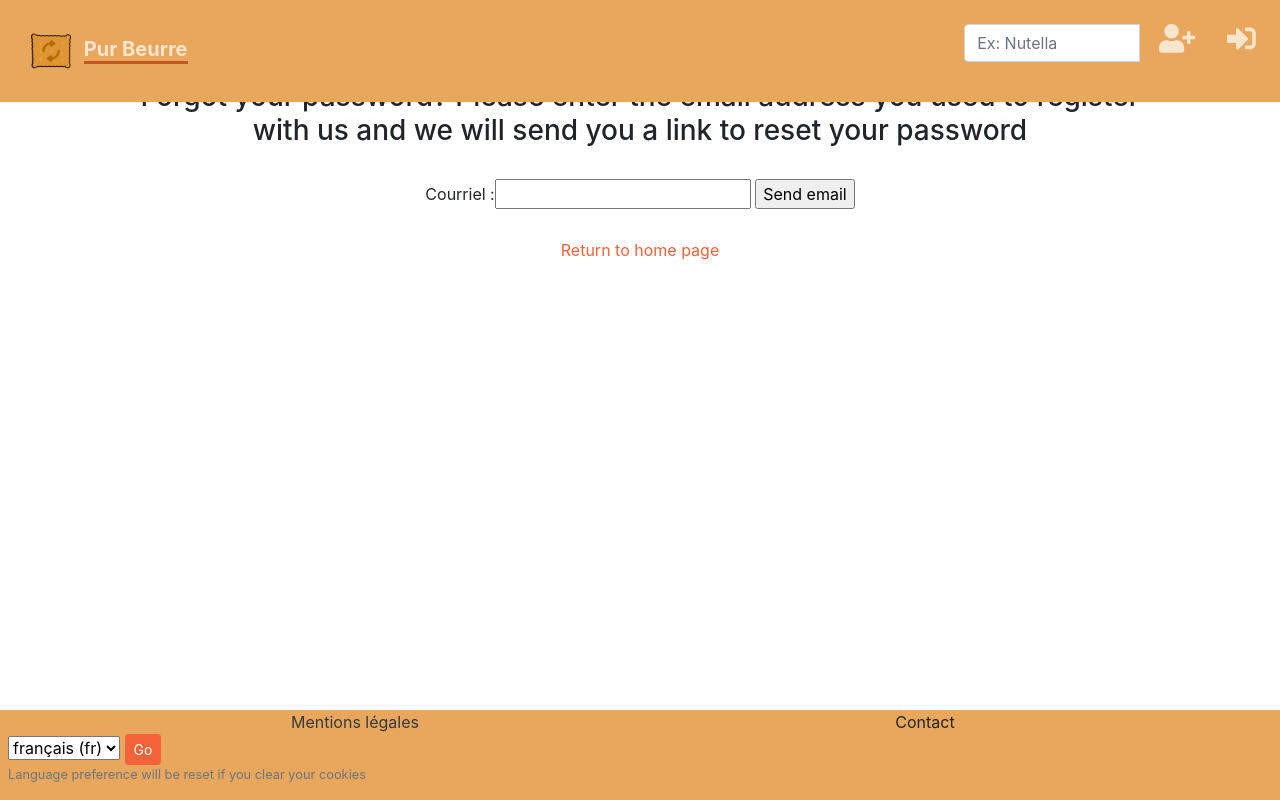
After one commit to gaetangr/P11_ameliorer_projet, a Django app: page /reset_password/ in a window 1280 px wide. The commit adds this page. Run offline with Django 3.2, Linux system fonts and the light colour scheme; some libraries are stand-ins or nearby versions.

Commit message:
Add password reset logic
Add feature to allow users to get a email with a secure token if they forgot their password

```diff
--- a/config/settings/base.py
+++ b/config/settings/base.py
@@ -5,6 +5,12 @@ Settings common to all instances of the project.
 from pathlib import Path
 
 import environ
+
+import logging
+
+import sentry_sdk
+from sentry_sdk.integrations.django import DjangoIntegration
+from sentry_sdk.integrations.logging import LoggingIntegration
 
 # purbeurre/
 BASE_DIR = Path(__file__).resolve(strict=True).parent.parent.parent
--- a/config/urls.py
+++ b/config/urls.py
@@ -4,6 +4,7 @@ from django.contrib import admin
 from django.urls import include, path
 from django.views import defaults as default_views
 from django.views.generic import TemplateView
+from django.contrib.auth import views as auth_views
 
 urlpatterns = [
     # Enable user to change language:
@@ -25,6 +26,11 @@ urlpatterns = [
         "products/",
         include("purbeurre.products.urls", namespace="products"),
     ),
+    # Reset password views
+    path('reset_password/', auth_views.PasswordResetView.as_view(template_name = "users/password/reset_password.html"), name ='reset_password'),
+    path('reset_password_sent/', auth_views.PasswordResetDoneView.as_view(template_name = "users/password/password_reset_sent.html"), name ='password_reset_done'),
+    path('reset/<uidb64>/<token>', auth_views.PasswordResetConfirmView.as_view(template_name = "users/password/password_reset_form.html"), name ='password_reset_confirm'),
+    path('reset_password_complete/', auth_views.PasswordResetCompleteView.as_view(template_name = "users/password/password_reset_done.html"), name ='password_reset_complete')
 ]
 
 if settings.DEBUG:
--- a/purbeurre/products/views.py
+++ b/purbeurre/products/views.py
@@ -4,10 +4,11 @@ from django.http.response import JsonResponse
 from django.shortcuts import redirect, render
 from django.utils.translation import gettext_lazy as _
 from django.views.generic import DetailView, ListView
-
+import logging
 from purbeurre.products.forms import ProductSearchForm
 from purbeurre.products.models import Category, Product
 from purbeurre.users.models import Favorite
+
 
 
 def search_product(request):
@@ -53,6 +54,7 @@ def search_product(request):
         messages.error(
             request, (f"Impossible de trouver des substitutes à {user_input}")
         )
+        logging.error(f"{request.user} tried to search {user_input}")
         return redirect("/")
 
 
--- a/purbeurre/templates/base.html
+++ b/purbeurre/templates/base.html
@@ -65,22 +65,15 @@
 
 
 
- <!-- TODO : Fix autocomplete -->
-<!-- <script>
+<script>
 
 $( "#autocomplete" ).autocomplete({
   source: "/products/all/",
   minLength: 0
 });
 
-</script> -->
+</script>
 
- <script>
-$( "#autocomplete" ).autocomplete({
-  source: "/products/all/",
-  minLength: 3
-});
-</script>
 
 
  <script type="text/javascript" src="//www.3dcart.com/lp/cookie-law-generator/cookie.js?skin=cookielaw4&amp;box_radius=0&amp;animation=shake&amp;learnmore=En%20savoir%20plus&amp;morelink=https://www.cnil.fr/fr/reglement-europeen-protection-donnees&amp;accept_text=Continuer&amp;msg=Nous%20utilisons%20des%20cookies%20pour%20vous%20garantir%20la%20meilleure%20exp%C3%A9rience%20sur%20notre%20site.%20Si%20vous%20continuez%20%C3%A0%20utiliser%20ce%20dernier%2C%20nous%20consid%C3%A9rerons%20que%20vous%20acceptez%20l'utilisation%20des%20cookies.%20"></script>
--- /dev/null
+++ b/purbeurre/templates/users/password/reset_password.html
@@ -0,0 +1,22 @@
+{% extends 'base.html' %}
+{% block content %}
+
+<div class="text-center" style="width: 80%; margin: 0 auto">
+  <h1>Welcome to the Password Reset Page</h1>
+  <h3>
+    Forgot your password? Please enter the email address you used to register
+    with us and we will send you a link to reset your password
+  </h3>
+</div>
+<br/>
+
+<form action="" method="POST" class="text-center">
+  {% csrf_token %}
+  {{form}}
+  <input type="submit" value="Send email" /><br>
+</form><br/>
+<div class="text-center">
+  <a href="{% url 'home' %}">Return to home page</a>
+</div>
+
+{% endblock%}
--- a/purbeurre/users/views.py
+++ b/purbeurre/users/views.py
@@ -1,4 +1,5 @@
 import json.decoder
+import logging
 
 from django.conf import settings
 from django.contrib import messages
@@ -163,6 +164,7 @@ class UserCreateView(SuccessMessageMixin, CreateView):
     form_class = UserRegistrationForm
 
     message = _("Your account has been created !")
+    logging.info("New account")
     success_message = message
 
 
```
Also changed, not shown: config/settings/production.py (+3 -6 lines), purbeurre/templates/users/password/password_reset_done.html (added, +13 -0 lines), purbeurre/templates/users/password/password_reset_form.html (added, +16 -0 lines), purbeurre/templates/users/password/password_reset_sent.html (added, +11 -0 lines).
